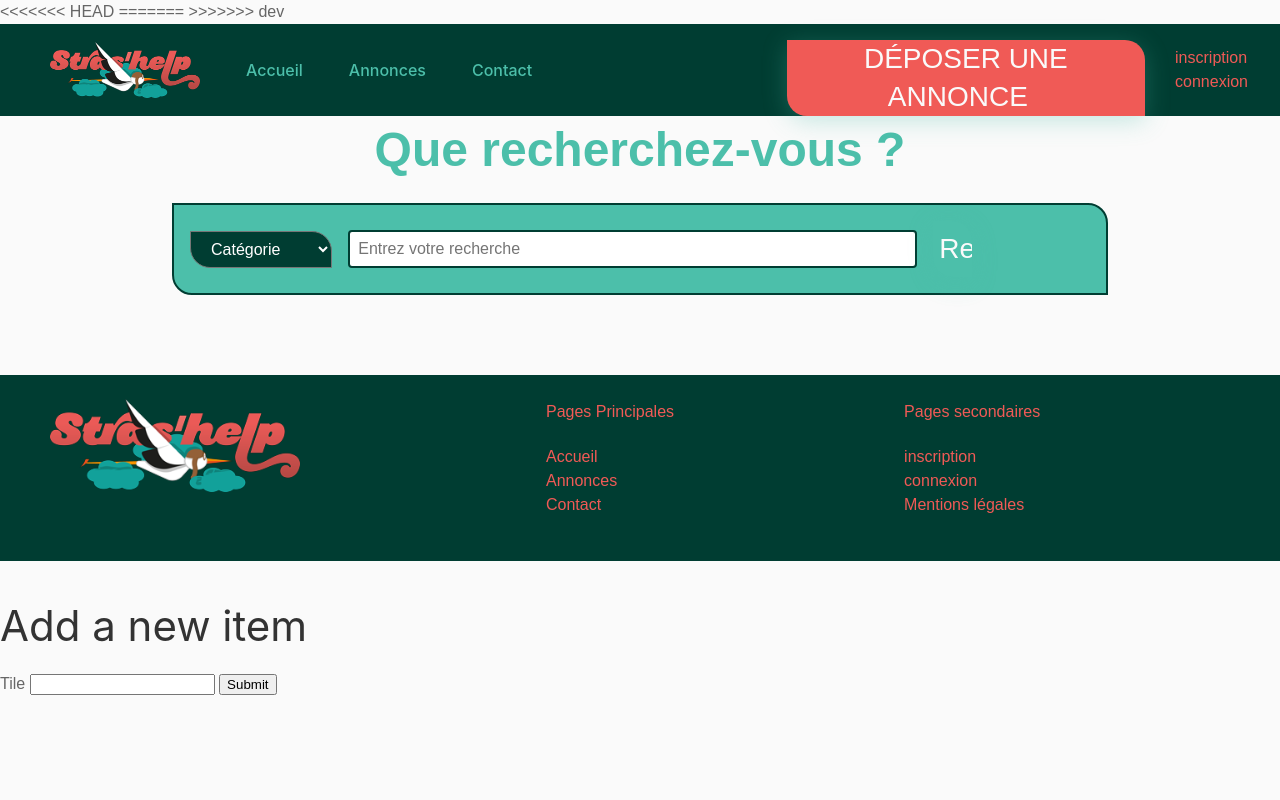
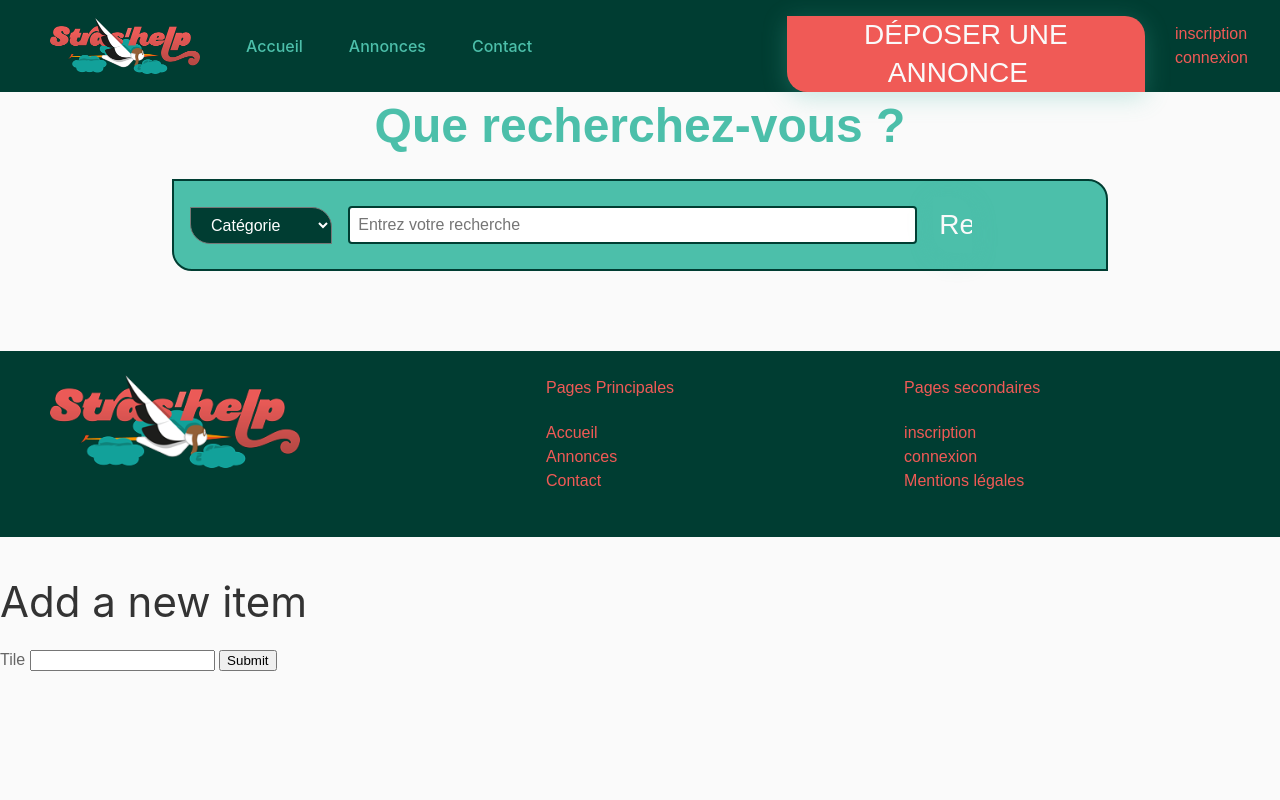
Before and after one commit to WildCodeSchool-2023-09/php-p2-strashelp, a PHP site: template src/View/Item/add.html.twig in a window 1280 px wide. Run offline with PHP 8.4, Linux system fonts and the light colour scheme; the template is opened without the code that fills it, so the values that code supplies are empty; some libraries are stand-ins or nearby versions; some web fonts are replaced.

Commit message:
Gestion conflits et validation searchbar

```diff
--- a/src/View/layout.html.twig
+++ b/src/View/layout.html.twig
@@ -16,10 +16,6 @@
 		{% endblock %}
 	</head>
 	<body>
-<<<<<<< HEAD
-=======
-
->>>>>>> dev
 		{% include 'Components/_navbar.html.twig' %}
 		{% include 'Components/_login.html.twig' %}
 		{% include 'Components/_form_register.html.twig' %}
```
